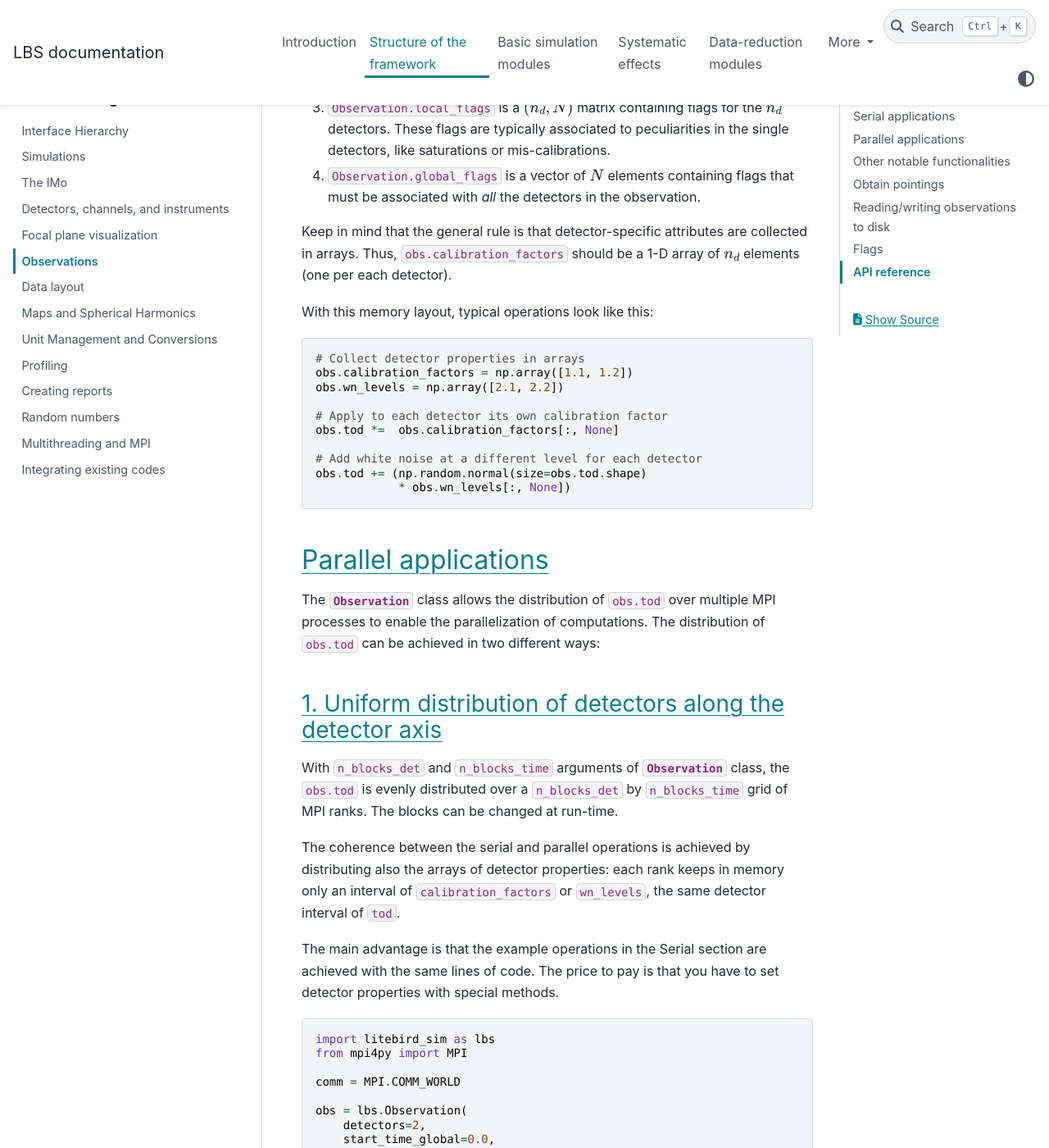
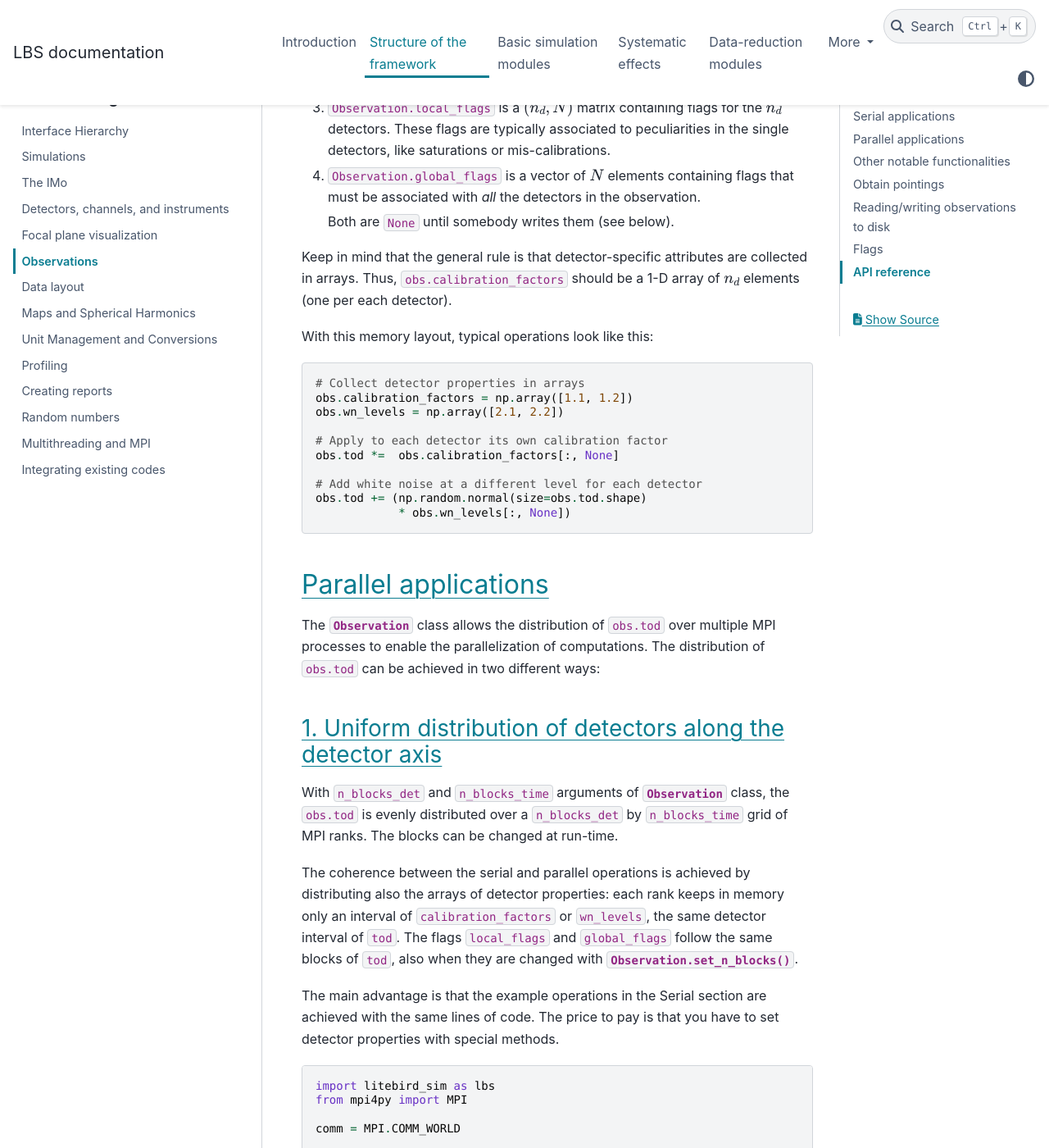
Before and after one commit to litebird/litebird_sim, a Sphinx documentation site: the page built from docs/source/observations.rst, in a window 1280 px wide and 1400 px high, scrolled down 2230 px. Shown: the whole window at 82% size. Built offline with Sphinx 7.4.7 and the PyData theme 0.15.4, drawn with Linux system fonts in a browser that asks for light colours.

Commit message:
[skip ci] Complete the documentation of the flags
Fix the options of the automodule of observations, document the flag
constants for autodoc, mention the redistribution of the flags with the
MPI blocks and flag_mask in the pysanepic section.

Co-Authored-By: Claude Opus 5.5 <noreply@anthropic.com>

```diff
--- a/docs/source/mapmaking.rst
+++ b/docs/source/mapmaking.rst
@@ -848,7 +848,8 @@ generated with ``engine="ducc"``. With
 Flagged samples are excluded with ``flags``, the names of the
 :class:`.Observation` attributes that hold them (per detector, like
 ``"local_flags"``, or common to all detectors, like ``"global_flags"``;
-nonzero means excluded). pysanepic fits them with unknowns of their own, so
+nonzero means excluded, or only the bits in ``flag_mask``, as in
+:func:`.make_binned_map`). pysanepic fits them with unknowns of their own, so
 that the maps are the exact GLS solution without them; long gaps split the
 chunks (``flag_method`` and ``split_gap_s`` in ``GLSParameters``).
 
--- a/docs/source/observations.rst
+++ b/docs/source/observations.rst
@@ -96,6 +96,8 @@ meant to collect :math:`N` samples for :math:`n_d` detectors:
    containing flags that must be associated with *all* the detectors
    in the observation.
 
+   Both are ``None`` until somebody writes them (see below).
+
 Keep in mind that the general rule is that detector-specific
 attributes are collected in arrays. Thus, ``obs.calibration_factors``
 should be a 1-D array of :math:`n_d` elements (one per each detector).
@@ -132,7 +134,9 @@ changed at run-time.
 The coherence between the serial and parallel operations is achieved by
 distributing also the arrays of detector properties:
 each rank keeps in memory only an interval of ``calibration_factors`` or
-``wn_levels``, the same detector interval of ``tod``.
+``wn_levels``, the same detector interval of ``tod``. The flags
+``local_flags`` and ``global_flags`` follow the same blocks of ``tod``,
+also when they are changed with :meth:`.Observation.set_n_blocks`.
 
 The main advantage is that the example operations in the Serial section are
 achieved with the same lines of code.
@@ -578,11 +582,11 @@ API reference
 .. automodule:: litebird_sim.observations
     :members:
     :undoc-members:
+    :show-inheritance:
 
 .. automodule:: litebird_sim.flags
     :members:
     :undoc-members:
-    :show-inheritance:
 
 .. automodule:: litebird_sim.io
     :members:
```
Also changed, not shown: 1 other file.
